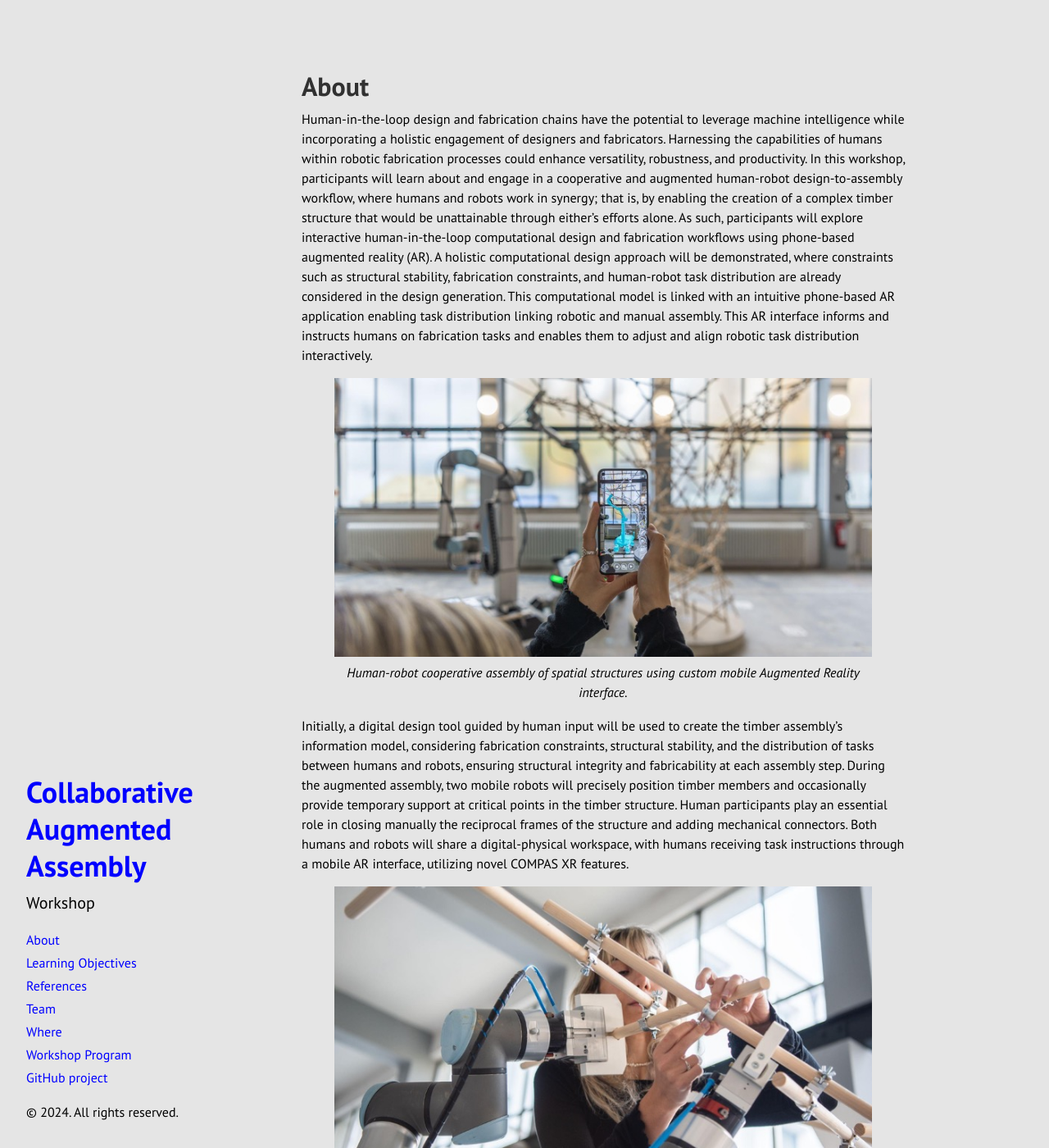
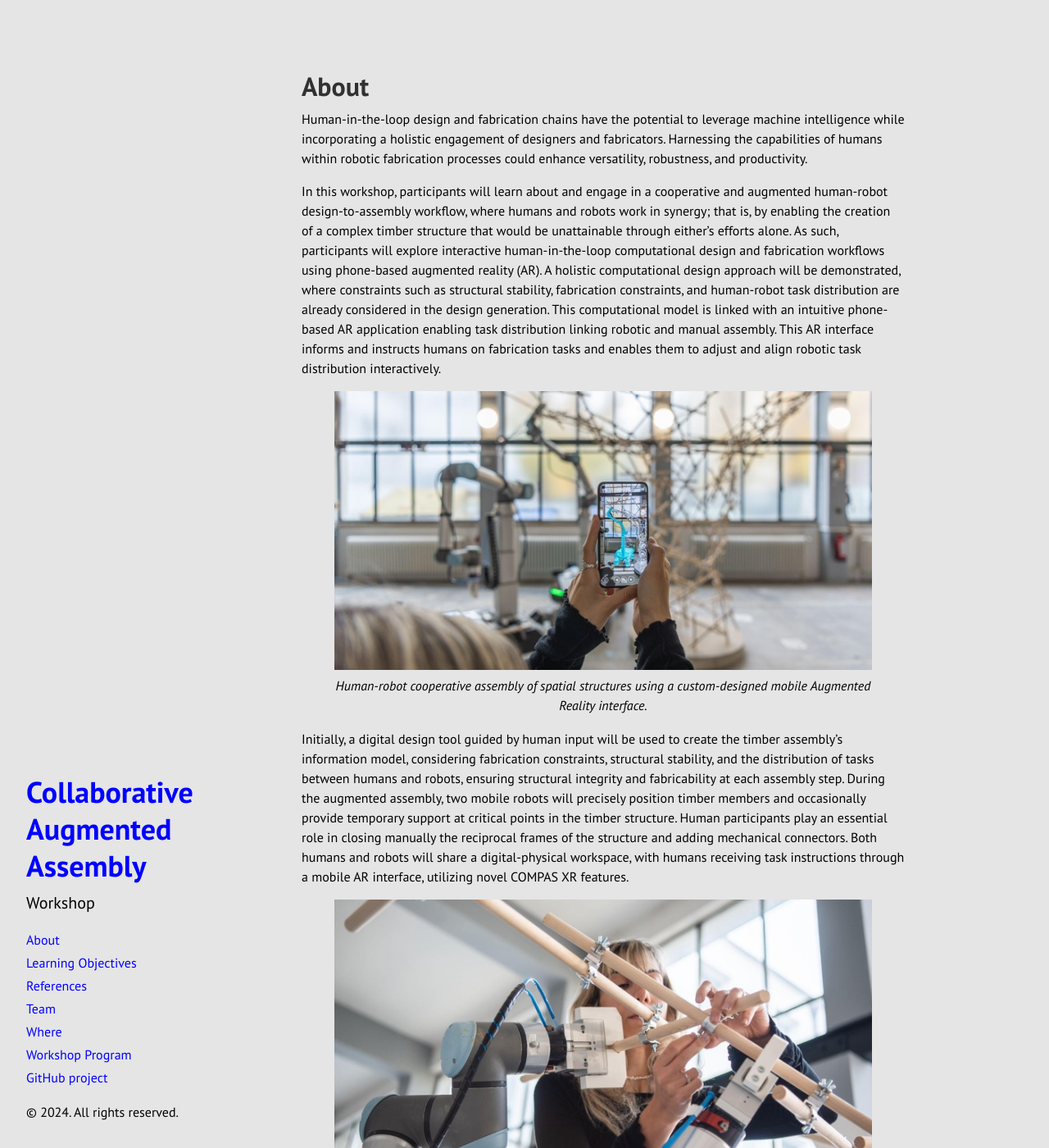
Before and after one commit to HUMA-LabforAdvancedTechnologyinArch/robarch24, a Jekyll site: the page built from docs/index.md, in a window 1280 px wide and 1400 px high. Shown: the whole window at 82% size. Built offline with Jekyll 4.4.1, drawn with Linux system fonts in a browser that asks for light colours; Markdown is read by kramdown in place of the engine named in the settings; part of the change alters nothing that is shown; some of the changed text lies outside the part shown.

Commit message:
Update index.md

```diff
--- a/docs/index.md
+++ b/docs/index.md
@@ -4,19 +4,21 @@ title: About
 ---
 # About
 
-Human-in-the-loop design and fabrication chains have the potential to leverage machine intelligence while incorporating a holistic engagement of designers and fabricators. Harnessing the capabilities of humans within robotic fabrication processes could enhance versatility, robustness, and productivity. In this workshop, participants will learn about and engage in a cooperative and augmented human-robot design-to-assembly workflow, where humans and robots work in synergy; that is, by enabling the creation of a complex timber structure that would be unattainable through either's efforts alone. As such, participants will explore interactive human-in-the-loop computational design and fabrication workflows using phone-based augmented reality (AR). A holistic computational design approach will be demonstrated, where constraints such as structural stability, fabrication constraints, and human-robot task distribution are already considered in the design generation. This computational model is linked with an intuitive phone-based AR application enabling task distribution linking robotic and manual assembly. This AR interface informs and instructs humans on fabrication tasks and enables them to adjust and align robotic task distribution interactively.
+Human-in-the-loop design and fabrication chains have the potential to leverage machine intelligence while incorporating a holistic engagement of designers and fabricators. Harnessing the capabilities of humans within robotic fabrication processes could enhance versatility, robustness, and productivity.
+
+In this workshop, participants will learn about and engage in a cooperative and augmented human-robot design-to-assembly workflow, where humans and robots work in synergy; that is, by enabling the creation of a complex timber structure that would be unattainable through either's efforts alone. As such, participants will explore interactive human-in-the-loop computational design and fabrication workflows using phone-based augmented reality (AR). A holistic computational design approach will be demonstrated, where constraints such as structural stability, fabrication constraints, and human-robot task distribution are already considered in the design generation. This computational model is linked with an intuitive phone-based AR application enabling task distribution linking robotic and manual assembly. This AR interface informs and instructs humans on fabrication tasks and enables them to adjust and align robotic task distribution interactively.
 
 
 <figure>
   <img src="{{site.baseurl}}images/robarch24_01.jpg" alt="Human-Robot Cooperative Assembly of Spatial Structures." style="width:100%" class="center">
-  <figcaption>Human-robot cooperative assembly of spatial structures using custom mobile Augmented Reality interface.</figcaption>
+  <figcaption>Human-robot cooperative assembly of spatial structures using a custom-designed mobile Augmented Reality interface.</figcaption>
 </figure>
 
 Initially, a digital design tool guided by human input will be used to create the timber assembly's information model, considering fabrication constraints, structural stability, and the distribution of tasks between humans and robots, ensuring structural integrity and fabricability at each assembly step. During the augmented assembly, two mobile robots will precisely position timber members and occasionally provide temporary support at critical points in the timber structure. Human participants play an essential role in closing manually the reciprocal frames of the structure and adding mechanical connectors. Both humans and robots will share a digital-physical workspace, with humans receiving task instructions through a mobile AR interface, utilizing novel COMPAS XR features.
 
 <figure>
   <img src="{{site.baseurl}}images/robarch24_02.jpg" alt="Human-Robot Cooperative Assembly of Spatial Structures." style="width:100%" class="center">
-  <figcaption>Human-robot cooperative assembly of spatial structures using custom mobile Augmented Reality interface.</figcaption>
+  <figcaption>Humans are instructed via AR for dedicated assembly tasks including adding mechanical connectors.</figcaption>
 </figure>
 
 As part of this workshop, we will show underlying data structures and software workflows connecting the geometric implementation of edge graphs with AR. It introduces Compas XR, a Compas extension package linking Compas and Compas Fab with XR capabilities for the first time. This custom-developed XR environment for mobile AR connects the CAD environment with a robotic fabrication control. It enables bi-directional interaction between the phone-based AR interface and the CAD environment. For this, the workshop combines multiple software environments such as CAD (Rhinoceros, Grasshopper, Compas and Python), robotic fabrication (Compas Fab and Python) with cloud-based servers (Firebase) and phone-based AR (Unity, ARCore and C#).
```
